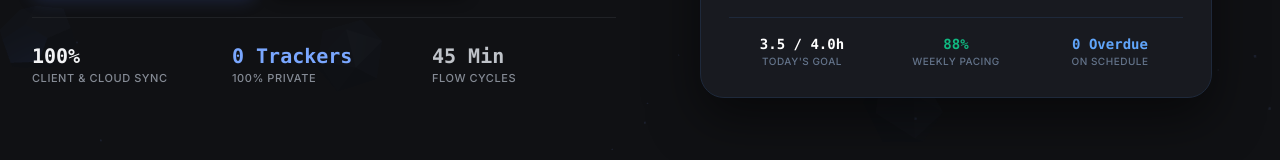
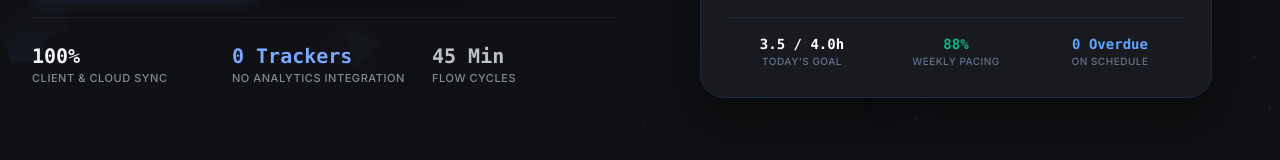
Before and after one commit to KhuranaCode/Studypilot, a React (Vite) app: page / in a window 1280 px wide. Shown: the part 597-757 px from the top of the page. Built offline with nearby package versions, Linux system fonts and the light colour scheme; no server answers.

Commit message:
Landing: replace absolute privacy guarantee with code-evidenced claim

```diff
--- a/src/pages/LandingPage.tsx
+++ b/src/pages/LandingPage.tsx
@@ -487,7 +487,7 @@ export const LandingPage: React.FC = () => {
                       isDark ? 'text-[#858B95]' : 'text-slate-500'
                     }`}
                   >
-                    100% Private
+                    No Analytics Integration
                   </div>
                 </div>
                 <div>
@@ -585,7 +585,7 @@ export const LandingPage: React.FC = () => {
                       : 'bg-white/10 border border-white/20 text-white'
                   }`}
                 >
-                  <Cpu className="w-3.5 h-3.5" /> AI Engine v2.4
+                  <Cpu className="w-3.5 h-3.5" /> AI Engine
                 </span>
                 <Link to="/dashboard">
                   <ThreeDButton variant="metallic-chrome" size="sm">
```
